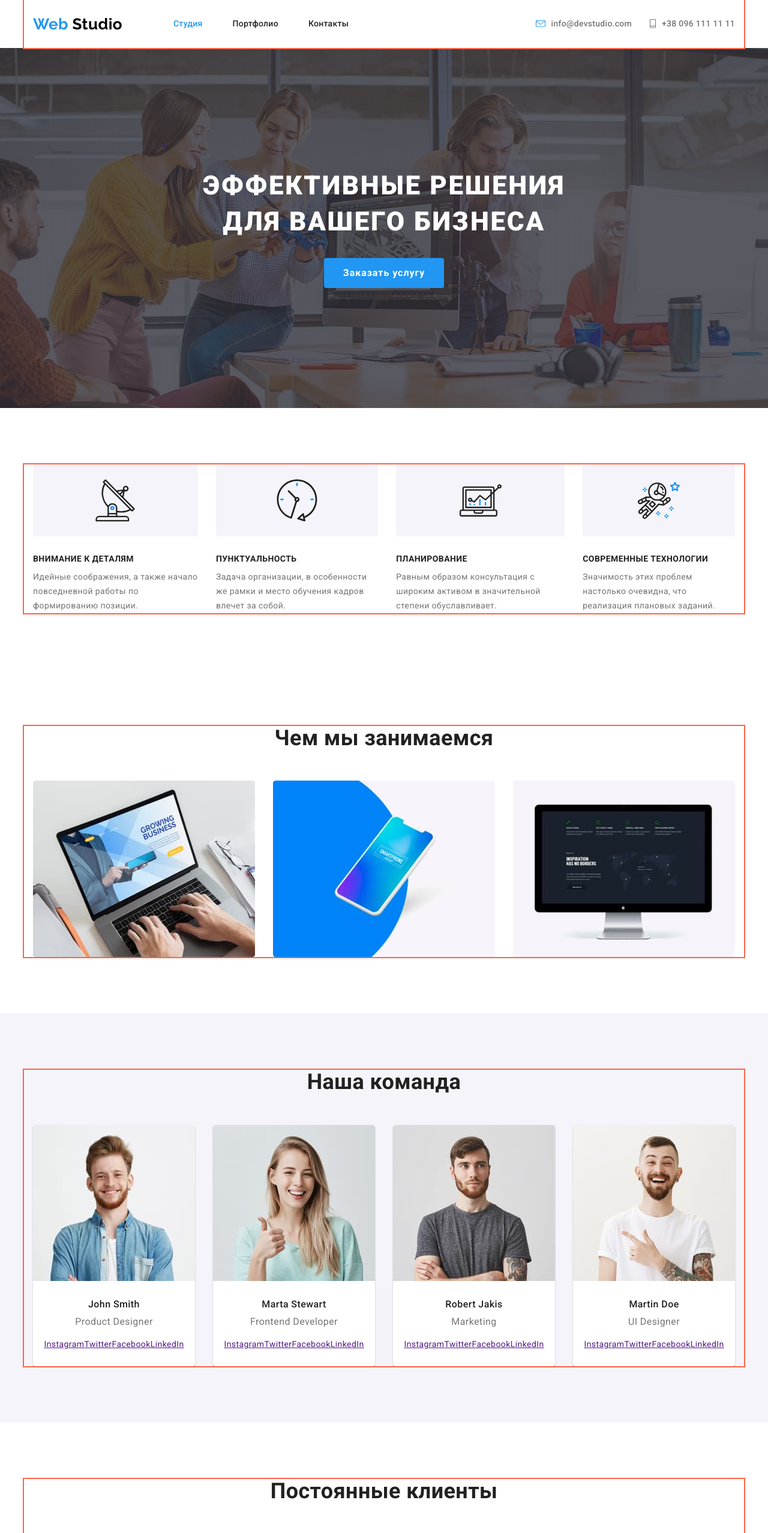
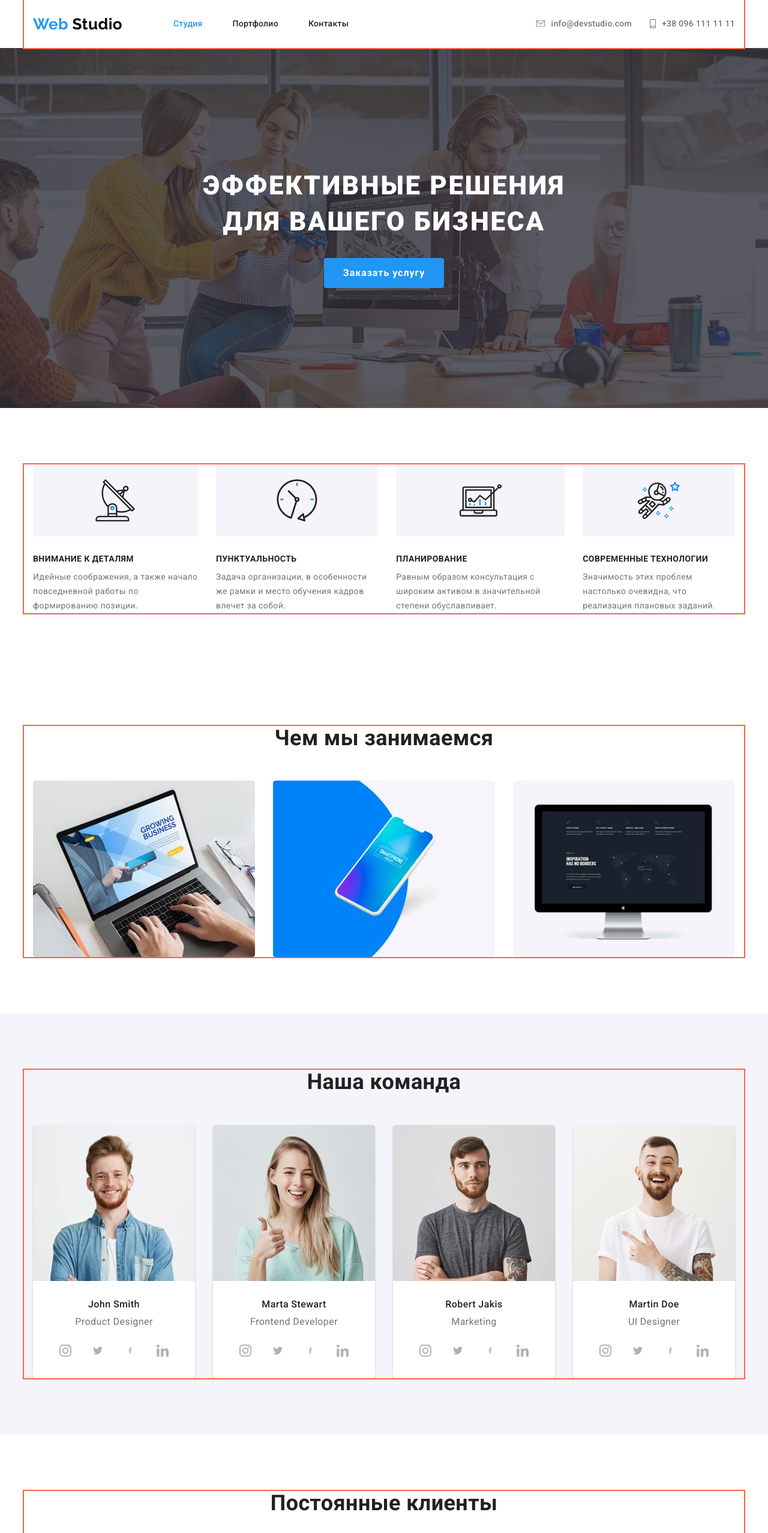
Before and after one commit to elenapanasyuk/goit-markup-hw-04, a plain HTML site: page index.html in a window 1280 px wide. Shown: the top 2555 px of the page at 60% size. Drawn offline with nearby package versions, Linux system fonts and the light colour scheme.

Commit message:
Обновляет иконки соцсетей

```diff
--- a/css/style.css
+++ b/css/style.css
@@ -157,26 +157,16 @@ img {
 .header-contacts .link:hover,
 .header-contacts .link:focus {
   color: var(--accent-color);
+  fill: var(--accent-color);
 }
 
-.header-contacts .link::before {
-  display: inline-block;
-  content: "";
+.header-contacts .link {
+  display: flex;
+  align-items: center;
+  fill: var(--primary-text-color);
+}
+.contacts-icon {
   margin-right: 10px;
-  background-repeat: no-repeat;
-  background-size: contain;
-}
-
-.icon-envelope::before {
-  background-image: url(../images/envelope.svg);
-  width: 16px;
-  height: 11px;
-}
-
-.icon-phone::before {
-  background-image: url(../images/phone.svg);
-  width: 10px;
-  height: 15px;
 }
 
 /* Hero */
@@ -309,33 +299,6 @@ img {
   background-color: var(--secondary-background-color);
 }
 
-/* .features-list .item::before {
-  display: block;
-  content: "";
-  margin-bottom: 30px;
-  height: 120px;
-  background-repeat: no-repeat;
-  background-position: center;
-  background-color: var(--secondary-background-color);
-  border-radius: 4px;
-}
-
-.icon-antenna::before {
-  background-image: url(../images/antenna.svg);
-}
-
-.icon-clock::before {
-  background-image: url(../images/clock.svg);
-}
-
-.icon-diagram::before {
-  background-image: url(../images/diagram.svg);
-}
-
-.icon-astronaut::before {
-  background-image: url(../images/astronaut.svg);
-} */
-
 /* Areas */
 
 .areas-list {
@@ -409,6 +372,25 @@ img {
   justify-content: center;
 }
 
+.social-networks-list .soc-item:not(:last-child) {
+  margin-right: 10px;
+}
+
+.soc-button {
+  display: flex;
+  justify-content: center;
+  align-items: center;
+  width: 44px;
+  height: 44px;
+  border-radius: 50%;
+  fill: var(--clients-icons-color);
+}
+.soc-button:hover,
+.soc-button:focus {
+  fill: var(--primary-white-color);
+  background-color: var(--accent-color);
+}
+
 /* Clients */
 .clients-list {
   display: flex;
@@ -417,15 +399,6 @@ img {
 .clients-list .item + .item {
   margin-left: 30px;
 }
-/*
-.clients-list .item {
-} */
-
-/* .clients-img {
-  display: block;
-  width: 170px;
-  height: 90px;
-} */
 
 .client-icon {
   display: flex;
@@ -435,7 +408,7 @@ img {
   height: 90px;
   min-width: 170px;
 
-  --color3: var(--clients-icons-color);
+  fill: var(--clients-icons-color);
 
   border: 1px solid var(--clients-icons-color);
   border-radius: 4px;
@@ -443,8 +416,8 @@ img {
 
 .client-icon:hover,
 .client-icon:focus {
-  --color3: var(--accent-color);
-  border: var(--accent-color);
+  fill: var(--accent-color);
+  border-color: var(--accent-color);
 }
 
 /* Footer */
@@ -468,39 +441,23 @@ img {
   display: flex;
 }
 
-.footer-social-networks .link {
-  display: inline-block;
+.footer-social-networks .soc-button {
+  display: flex;
+  justify-content: center;
+  align-items: center;
   height: 44px;
   width: 44px;
   background-color: rgba(255, 255, 255, 0.1);
-  background-size: 20px;
-  background-repeat: no-repeat;
-  background-position: center;
   border-radius: 50%;
+  fill: var(--primary-white-color);
 }
 
-.footer-social-networks .icon-instagram {
-  background-image: url(../images/social-networks/insta-footer.svg);
-}
-
-.footer-social-networks .icon-twitter {
-  background-image: url(../images/social-networks/twit-footer.svg);
-}
-
-.footer-social-networks .icon-facebook {
-  background-image: url(../images/social-networks/face-footer.svg);
-}
-
-.footer-social-networks .icon-linkedin {
-  background-image: url(../images/social-networks/link-footer.svg);
-}
-
-.footer-social-networks .link:hover,
-.footer-social-networks .link:focus {
+.footer-social-networks .soc-button:hover,
+.footer-social-networks .soc-button:focus {
   background-color: var(--accent-color);
 }
 
-.footer-social-networks .item:not(:last-child) {
+.footer-social-networks .soc-item:not(:last-child) {
   margin-right: 10px;
 }
 
--- a/index.html
+++ b/index.html
@@ -34,14 +34,18 @@
 
         <ul class="header-contacts list">
           <li class="item">
-            <a href="mailto:info@devstudio.com" class="link icon-envelope">
-              <!-- <img src="./images/envelope.svg" alt="Почтовый конверт" /> -->
+            <a href="mailto:info@devstudio.com" class="link">
+              <svg width="16" height="11" class="contacts-icon">
+                <use href="./images/sprite.svg#icon-envelope"></use>
+              </svg>
               info@devstudio.com
             </a>
           </li>
           <li class="item">
-            <a href="tel:+380961111111" class="link icon-phone">
-              <!-- <img src="./images/phone.svg" alt="Телефон" /> -->
+            <a href="tel:+380961111111" class="link">
+              <svg width="10" height="15" class="contacts-icon">
+                <use href="./images/sprite.svg#icon-phone"></use>
+              </svg>
               +38 096 111 11 11
             </a>
           </li>
@@ -67,7 +71,7 @@
             <li class="item">
               <div class="features-icon">
                 <svg width="70" height="70">
-                  <use href="./images/all-icons.svg#icon-antenna"></use>
+                  <use href="./images/sprite.svg#icon-antenna"></use>
                 </svg>
               </div>
               <h3 class="title">Внимание к деталям</h3>
@@ -79,7 +83,7 @@
             <li class="item">
               <div class="features-icon">
                 <svg width="70" height="70">
-                  <use href="./images/all-icons.svg#icon-clock"></use>
+                  <use href="./images/sprite.svg#icon-clock"></use>
                 </svg>
               </div>
               <h3 class="title">Пунктуальность</h3>
@@ -91,7 +95,7 @@
             <li class="item">
               <div class="features-icon">
                 <svg width="70" height="70">
-                  <use href="./images/all-icons.svg#icon-diagram"></use>
+                  <use href="./images/sprite.svg#icon-diagram"></use>
                 </svg>
               </div>
               <h3 class="title">Планирование</h3>
@@ -103,7 +107,7 @@
             <li class="item">
               <div class="features-icon">
                 <svg width="70" height="70">
-                  <use href="./images/all-icons.svg#icon-astronaut"></use>
+                  <use href="./images/sprite.svg#icon-astronaut"></use>
                 </svg>
               </div>
               <h3 class="title">Современные технологии</h3>
@@ -171,12 +175,38 @@
               <h3 class="name">John Smith</h3>
               <p class="profession">Product Designer</p>
               <ul class="list social-networks-list">
-                <li>
-                  <a href="" aria-label="Ссылка на Instagram">Instagram</a>
+                <li class="soc-item">
+                  <a
+                    href=""
+                    aria-label="Ссылка на Instagram"
+                    class="soc-button"
+                  >
+                    <svg width="20" height="20">
+                      <use href="./images/sprite.svg#icon-instagram"></use>
+                    </svg>
+                  </a>
                 </li>
-                <li><a href="" aria-label="Ссылка на Twitter">Twitter</a></li>
-                <li><a href="" aria-label="Ссылка на Facebook">Facebook</a></li>
-                <li><a href="" aria-label="Ссылка на LinkedIn">LinkedIn</a></li>
+                <li class="soc-item">
+                  <a href="" aria-label="Ссылка на Twitter" class="soc-button">
+                    <svg width="20" height="16">
+                      <use href="./images/sprite.svg#icon-twitter"></use>
+                    </svg>
+                  </a>
+                </li>
+                <li class="soc-item">
+                  <a href="" aria-label="Ссылка на Facebook" class="soc-button">
+                    <svg width="10" height="20">
+                      <use href="./images/sprite.svg#icon-facebook"></use>
+                    </svg>
+                  </a>
+                </li>
+                <li class="soc-item">
+                  <a href="" aria-label="Ссылка на LinkedIn" class="soc-button"
+                    ><svg width="20" height="20">
+                      <use href="./images/sprite.svg#icon-linkedin"></use>
+                    </svg>
+                  </a>
+                </li>
               </ul>
             </li>
             <li class="item">
@@ -190,12 +220,38 @@
               <h3 class="name">Marta Stewart</h3>
               <p class="profession">Frontend Developer</p>
               <ul class="list social-networks-list">
-                <li>
-                  <a href="" aria-label="Ссылка на Instagram">Instagram</a>
+                <li class="soc-item">
+                  <a
+                    href=""
+                    aria-label="Ссылка на Instagram"
+                    class="soc-button"
+                  >
+                    <svg width="20" height="20">
+                      <use href="./images/sprite.svg#icon-instagram"></use>
+                    </svg>
+                  </a>
                 </li>
-                <li><a href="" aria-label="Ссылка на Twitter">Twitter</a></li>
-                <li><a href="" aria-label="Ссылка на Facebook">Facebook</a></li>
-                <li><a href="" aria-label="Ссылка на LinkedIn">LinkedIn</a></li>
+                <li class="soc-item">
+                  <a href="" aria-label="Ссылка на Twitter" class="soc-button">
+                    <svg width="20" height="16">
+                      <use href="./images/sprite.svg#icon-twitter"></use>
+                    </svg>
+                  </a>
+                </li>
+                <li class="soc-item">
+                  <a href="" aria-label="Ссылка на Facebook" class="soc-button">
+                    <svg width="10" height="20">
+                      <use href="./images/sprite.svg#icon-facebook"></use>
+                    </svg>
+                  </a>
+                </li>
+                <li class="soc-item">
+                  <a href="" aria-label="Ссылка на LinkedIn" class="soc-button"
+                    ><svg width="20" height="20">
+                      <use href="./images/sprite.svg#icon-linkedin"></use>
+                    </svg>
+                  </a>
+                </li>
               </ul>
             </li>
             <li class="item">
@@ -209,12 +265,38 @@
               <h3 class="name">Robert Jakis</h3>
               <p class="profession">Marketing</p>
               <ul class="list social-networks-list">
-                <li>
-                  <a href="" aria-label="Ссылка на Instagram">Instagram</a>
+                <li class="soc-item">
+                  <a
+                    href=""
+                    aria-label="Ссылка на Instagram"
+                    class="soc-button"
+                  >
+                    <svg width="20" height="20">
+                      <use href="./images/sprite.svg#icon-instagram"></use>
+                    </svg>
+                  </a>
                 </li>
-                <li><a href="" aria-label="Ссылка на Twitter">Twitter</a></li>
-                <li><a href="" aria-label="Ссылка на Facebook">Facebook</a></li>
-                <li><a href="" aria-label="Ссылка на LinkedIn">LinkedIn</a></li>
+                <li class="soc-item">
+                  <a href="" aria-label="Ссылка на Twitter" class="soc-button">
+                    <svg width="20" height="16">
+                      <use href="./images/sprite.svg#icon-twitter"></use>
+                    </svg>
+                  </a>
+                </li>
+                <li class="soc-item">
+                  <a href="" aria-label="Ссылка на Facebook" class="soc-button">
+                    <svg width="10" height="20">
+                      <use href="./images/sprite.svg#icon-facebook"></use>
+                    </svg>
+                  </a>
+                </li>
+                <li class="soc-item">
+                  <a href="" aria-label="Ссылка на LinkedIn" class="soc-button"
+                    ><svg width="20" height="20">
+                      <use href="./images/sprite.svg#icon-linkedin"></use>
+                    </svg>
+                  </a>
+                </li>
               </ul>
             </li>
             <li class="item">
@@ -228,12 +310,38 @@
               <h3 class="name">Martin Doe</h3>
               <p class="profession">UI Designer</p>
               <ul class="list social-networks-list">
-                <li>
-                  <a href="" aria-label="Ссылка на Instagram">Instagram</a>
+                <li class="soc-item">
+                  <a
+                    href=""
+                    aria-label="Ссылка на Instagram"
+                    class="soc-button"
+                  >
+                    <svg width="20" height="20">
+                      <use href="./images/sprite.svg#icon-instagram"></use>
+                    </svg>
+                  </a>
                 </li>
-                <li><a href="" aria-label="Ссылка на Twitter">Twitter</a></li>
-                <li><a href="" aria-label="Ссылка на Facebook">Facebook</a></li>
-                <li><a href="" aria-label="Ссылка на LinkedIn">LinkedIn</a></li>
+                <li class="soc-item">
+                  <a href="" aria-label="Ссылка на Twitter" class="soc-button">
+                    <svg width="20" height="16">
+                      <use href="./images/sprite.svg#icon-twitter"></use>
+                    </svg>
+                  </a>
+                </li>
+                <li class="soc-item">
+                  <a href="" aria-label="Ссылка на Facebook" class="soc-button">
+                    <svg width="10" height="20">
+                      <use href="./images/sprite.svg#icon-facebook"></use>
+                    </svg>
+                  </a>
+                </li>
+                <li class="soc-item">
+                  <a href="" aria-label="Ссылка на LinkedIn" class="soc-button"
+                    ><svg width="20" height="20">
+                      <use href="./images/sprite.svg#icon-linkedin"></use>
+                    </svg>
+                  </a>
+                </li>
               </ul>
             </li>
           </ul>
@@ -248,42 +356,42 @@
             <li class="item">
               <a href="" class="client-icon">
                 <svg width="44" height="49">
-                  <use href="./images/all-icons.svg#icon-client1"></use>
+                  <use href="./images/sprite.svg#icon-client1"></use>
                 </svg>
               </a>
             </li>
             <li class="item">
               <a href="" class="client-icon">
                 <svg width="40" height="52">
-                  <use href="./images/all-icons.svg#icon-client2"></use>
+                  <use href="./images/sprite.svg#icon-client2"></use>
                 </svg>
               </a>
             </li>
             <li class="item">
               <a href="" class="client-icon">
                 <svg width="41" height="43">
-                  <use href="./images/all-icons.svg#icon-client3"></use>
+                  <use href="./images/sprite.svg#icon-client3"></use>
                 </svg>
               </a>
             </li>
             <li class="item">
               <a href="" class="client-icon">
                 <svg width="80" height="42">
-                  <use href="./images/all-icons.svg#icon-client4"></use>
+                  <use href="./images/sprite.svg#icon-client4"></use>
                 </svg>
               </a>
             </li>
             <li class="item">
               <a href="" class="client-icon">
                 <svg width="59" height="47">
-                  <use href="./images/all-icons.svg#icon-client5"></use>
+                  <use href="./images/sprite.svg#icon-client5"></use>
                 </svg>
               </a>
             </li>
             <li class="item">
               <a href="" class="client-icon">
                 <svg width="88" height="45">
-                  <use href="./images/all-icons.svg#icon-client6"></use>
+                  <use href="./images/sprite.svg#icon-client6"></use>
                 </svg>
               </a>
             </li>
@@ -310,33 +418,33 @@
           <div class="join-social-networks">
             <p class="footer-call-to-action">присоединяйтесь</p>
             <ul class="list footer-social-networks">
-              <li class="item">
-                <a
-                  href=""
-                  aria-label="Ссылка на Instagram"
-                  class="link icon-instagram"
-                ></a>
+              <li class="soc-item">
+                <a href="" aria-label="Ссылка на Instagram" class="soc-button">
+                  <svg width="20" height="20">
+                    <use href="./images/sprite.svg#icon-instagram"></use>
+                  </svg>
+                </a>
               </li>
-              <li class="item">
-                <a
-                  href=""
-                  aria-label="Ссылка на Twitter"
-                  class="link icon-twitter"
-                ></a>
+              <li class="soc-item">
+                <a href="" aria-label="Ссылка на Twitter" class="soc-button">
+                  <svg width="20" height="16">
+                    <use href="./images/sprite.svg#icon-twitter"></use>
+                  </svg>
+                </a>
               </li>
-              <li class="item">
-                <a
-                  href=""
-                  aria-label="Ссылка на Facebook"
-                  class="link icon-facebook"
-                ></a>
+              <li class="soc-item">
+                <a href="" aria-label="Ссылка на Facebook" class="soc-button">
+                  <svg width="10" height="20">
+                    <use href="./images/sprite.svg#icon-facebook"></use>
+                  </svg>
+                </a>
               </li>
-              <li class="item">
-                <a
-                  href=""
-                  aria-label="Ссылка на LinkedIn"
-                  class="link icon-linkedin"
-                ></a>
+              <li class="soc-item">
+                <a href="" aria-label="Ссылка на LinkedIn" class="soc-button"
+                  ><svg width="20" height="20">
+                    <use href="./images/sprite.svg#icon-linkedin"></use>
+                  </svg>
+                </a>
               </li>
             </ul>
           </div>
```
Also changed, not shown: images/sprite.svg (added).
